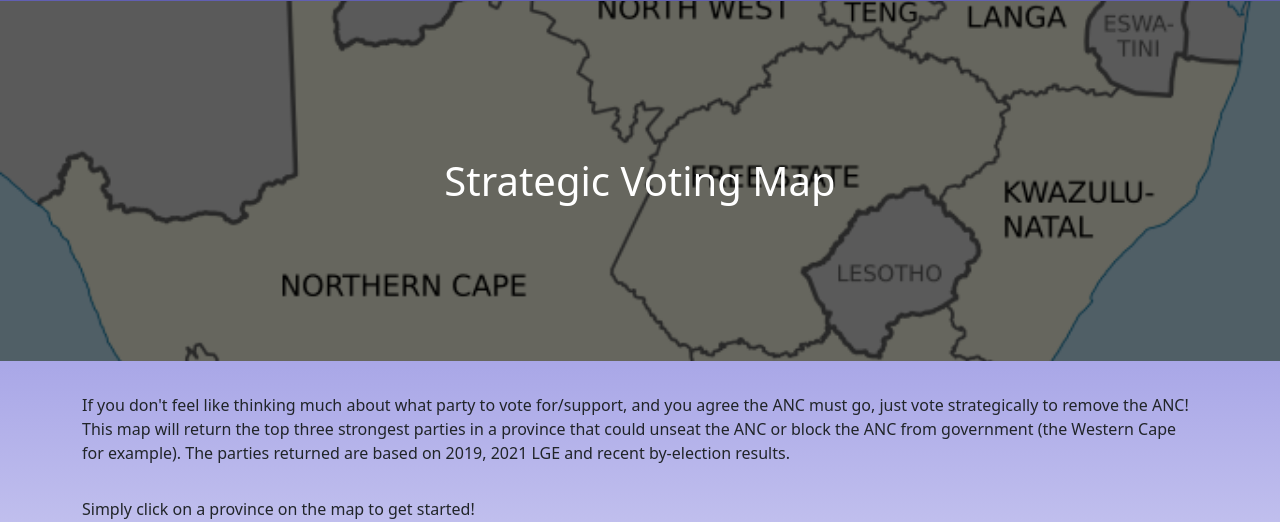
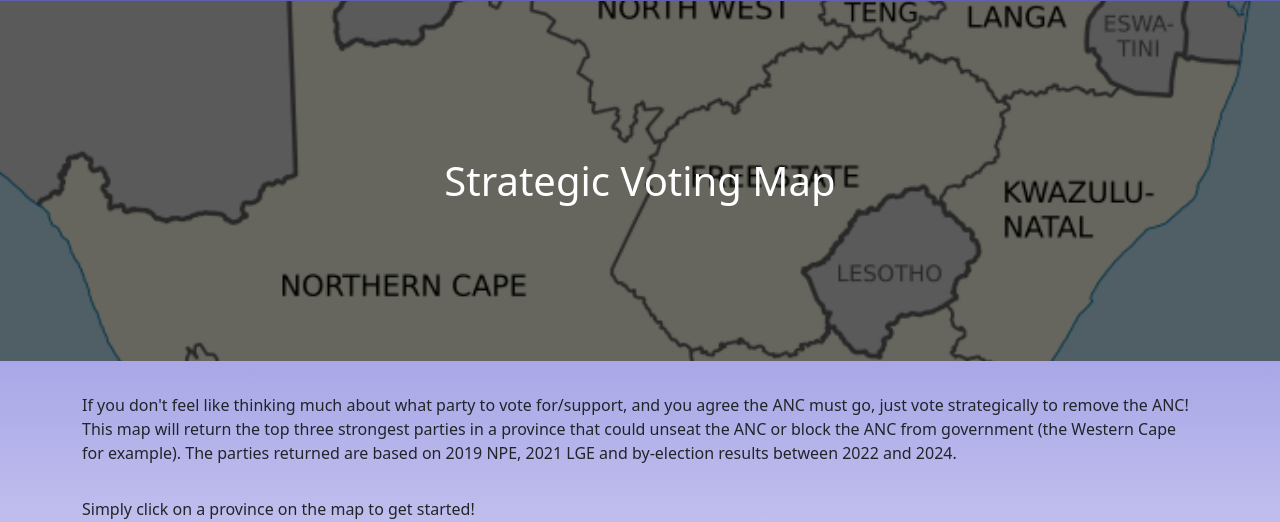
Before and after one commit to moppdev/howto2024, a PHP site: page /view/strategicmap.php in a window 1280 px wide. Shown: the part 55-577 px from the top of the page. Run offline with PHP 8.4, Linux system fonts and the light colour scheme.

Commit message:
Minor fixes and changes to summaries, MK party added, ffplus manifesto added

```diff
--- a/model/summaries.php
+++ b/model/summaries.php
@@ -6,6 +6,8 @@
     The NNP then left in 2001 after factional battles in the DA and coalesced with the ANC, and the Federal Alliance left and joined the Freedom Front Plus.
     It is a centrist, liberal party that has been the official opposition since the 2004 elections and they are the official opposition in five of the nine provinces which includes Gauteng, KwaZulu Natal, Northern Cape, Eastern Cape, and Free State provinces.
     The DA has governed the Western Cape since the 2009 elections with majorities ranging from 50% to 59%.
+
+    <br><br>
     The DA also governs multiple municipalities either by coalition or their own majorities in the Western Cape, Northern Cape, KwaZulu Natal, Eastern Cape and Gauteng.
     They’ve also governed Cape Town since 2006 first by coalition and then by their own majorities since 2011. They received 20% of the vote in 2019.
     Most DA-governed areas have been repeatedly ranked the best in terms of service delivery and economic growth by both independent indexes and governmental institutions. The DA offers moderate policies, both centre-left and centre-right and they support the concept of federalism (devolving powers like healthcare, policing, transport, etc to provincial governments).
@@ -13,6 +15,8 @@
     TAG;
     $eff = <<<'TAG'
     Founded in 2013, by expelled ANCYL leader Julius Malema and his allies, the Economic Freedom Fighters is a far-left, authoritarian, black nationalist party. The Economic Freedom Fighters advocate for land expropriation without compensation, nationalisation of mines and banks and Pan-Africanism in the form of a United States of Africa. They have also been accused of having fascist tendencies in the past. They are well known for their violent behaviour in councils and Parliament and have had run-ins regarding anti-minority rhetoric.
+
+    <br><br>
     The Economic Freedom Fighters is the third largest party in South Africa.
     They are the official opposition in the Limpopo, North West and Mpumalanga provinces.
     They got 10% of the national vote in 2019, a 4.4% increase from the 2014 elections when they first contested.
@@ -21,18 +25,22 @@
     TAG;
     $ifp = <<<'TAG'
     Founded in 1975 as an ANC front organization during the Apartheid era by the Zulu Prime Minister Mangosuthu Buthelezi, the IFP (as it came to be known in 1994) eventually broke away from the ANC in the early 80s after fundamental disagreements between Buthelezi and ANC leadership at the time.
-    The IFP is a conservative party with an emphasis on federal and free-market principles. During the early years of democracy, they had a Zulu nationalist outlook although that has mostly changed. The IFP is the only other party than the DA among the opposition to have governed a province (the KwaZulu Natal province from 1994 to 1999, and via a coalition with the ANC from 1999 to 2004). After 2004, they lost much of their support thanks to the rise of Jacob Zuma and the ANC in KwaZulu Natal as well as the breakaway party NFP between 2004 and 2014 and fell to a small 2.3% of the national vote in 2014. They have made a comeback since the 2019 national election.
+    The IFP is a conservative party with an emphasis on federal and free-market principles. During the early years of democracy, they had a Zulu nationalist outlook although that has mostly changed. The IFP is the only other party than the DA among the opposition to have governed a province (the KwaZulu Natal province from 1994 to 1999, and via a coalition with the ANC from 1999 to 2004).
+    <br><br>
+    After 2004, they lost much of their support thanks to the rise of Jacob Zuma and the ANC in KwaZulu Natal as well as the breakaway party NFP between 2004 and 2014 and fell to a small 2.3% of the national vote in 2014. They have made a comeback since the 2019 national election.
     After the 2021 elections, the IFP has continued their comeback, and it now governs most of the municipalities in Northern KwaZulu Natal via leading coalitions including fellow Multi-Party Charter members. They are also part of the City of Tshwane coalition.
 
     TAG;
     $good = <<<'TAG'
     Founded in 2018, by former DA Mayor of Cape Town Patricia De Lille, GOOD is a social-democratic, values-based party with a focus on issues such as good governance, social justice, and addressing inequality. Patricia de Lille emphasized a commitment to non-racialism and building a South Africa for all citizens. The party advocated for policies to address corruption, improve service delivery, promote economic inclusivity and implement a R999 Basic Income Grant.
+    <br><br>
     GOOD currently works with the ANC nationwide in municipal coalitions, including Sol Plaatje Municipality, the City of Johannesburg and Theewaterskloof Municipality. GOOD also occupies a position in the national government, where the leader, Patricia De Lille is the Minister of Tourism.
 
     TAG;
     $asa = <<<'TAG'
     Founded in 2020, by former DA Mayor of Johannesburg Herman Mashaba, ActionSA addresses issues of corruption, service delivery, and creating opportunities for all South Africans. The party states that it has been established to "set South Africa free from the restraints of a broken political system and build a prosperous, non-racial and secure future for all its people."
     Positioning itself as a centre-right, liberal and reformist party, ActionSA emphasizes efficient governance, job creation, and tackling socio-economic challenges. The party advocates for policies aimed at curbing corruption, improving service delivery, and fostering economic growth to uplift communities, as well as education and electoral reform.
+    <br><br>
     In 2021, the first election they contested, they managed to get 2.34% of the vote after only contesting in Newcastle, the City of eThekwini, KwaDukuza, the City of Johannesburg, the City of Tshwane, and the City of Ekurhuleni. The party has been extremely vocal for calls on tougher immigration policy and, through its leader Herman Mashaba, has often found itself at the centre of controversy around xenophobic rhetoric and violence in South Africa. ActionSA is currently in two municipal coalitions in the City of Tshwane and Newcastle, with their partners in the Multi-Party Charter.
 
     TAG;
@@ -45,13 +53,14 @@
     $bosa = <<<'TAG'
     Founded in 2022, by former DA Federal Leader Mmusi Maimane, Build One South Africa is a centrist, reformist and community-based party.
     It also has shown notions of supporting direct democracy by the way they select their candidates for Parliament by having applications open to all even outside the party.
-
-    BOSA has a 10-point practically-oriented list of solutions that includes grants for first-time employees that are graduates, a BIG, buliding five nuclear power stations within 10 years, etc.
+    <br><br>
+    BOSA has a 10-point practically-oriented list of solutions that includes grants for first-time employees who are graduates, a BIG, building five nuclear power stations within 10 years, etc.
 
     TAG;
     $ffplus = <<<'TAG'
     Originally founded as the Freedom Front by SADF General Constand Viljoen in 1994, the Freedom Front Plus was formed in 2003 by the merging of the Afrikaner Eenheidsbeweging (Afrikaner Unity Movement), the Conservative Party (the extremist split from the National Party in the Apartheid era), the Freedom Front and the Federal Alliance.
     In recent years, they’ve started to move away from being a party exclusively targeted at Afrikaners and more towards being a party for mainly Afrikaans-speaking minorities. They are a generally conservative party. They specifically focus on and promote language rights, minority rights and self-determination, especially regarding the Cape Independence question.
+    <br><br>
     Currently, they’re in multiple coalitions with the DA and other Multi-Party Charter members nationwide. Most notably in multiple municipalities in the Western Cape and the City of Tshwane.
 
     TAG;
@@ -63,13 +72,24 @@
     TAG;
     $pa = <<<'TAG'
     Founded in 2013 by controversial businessman Gayton McKenzie and former ANC member Kenny Kunene, the Patriotic Alliance (PA) is a populist political party in South Africa. The party aims to address socio-economic challenges, unemployment, crime, and corruption in South Africa. While the party advocates for job creation, economic empowerment, and improvement of living standards, it has garnered attention for its vocal stance on immigration.
-    The PA has been criticized for anti-immigrant rhetoric, which some perceive as xenophobic. It received 0.04% of the vote in 2019 and 0.87% of the vote in 2021.
+    The PA has been criticized for anti-immigrant rhetoric, which some perceive as xenophobic.
+    <br><br>
+    It received 0.04% of the vote in 2019 and 0.87% of the vote in 2021.
     The PA are currently in municipal coalitions with ANC nationwide most notably the City of Johannesburg and Nelson Mandela Bay Metropolitan Municipality.
 
     TAG;
     $pac = <<<'TAG'
     Founded in 1959 by Robert Sobukwe after a group of ANC members including Sobukwe, broke away from the ANC in response to the adoption of the Freedom Charter in 1955. The Pan-Africanist Congress of Azania is mostly based around black nationalist, African socialist and pan-African values. They reject communist ideals.
+    <br><br>
     The Pan Africanist Congress of Azania only received 0.19% of the national vote in 2019, just enough for a single seat in Parliament. It had much infighting in the past which has settled down in recent years.
+    TAG;
+
+    $mk = <<<'TAG'
+    uMkhonto we Sizwe (MK), meaning “Spear of the Nation”, similar to the ANC-aligned paramilitary group of the Apartheid years, was founded in 2023. Disgraced Former President Jacob Zuma is seen as the de-facto leader of the party, seeing that he’s the face of the party and after he announced publicly in December 2023 that he’ll remain an ANC member yet he won’t campaign for it in the upcoming elections but rather for the MK Party.
+
+    <br><br>
+
+    The MK Party has a mostly populist ideology with much RET (Radical Economic Transformation) and conservative influences. Recently, Zuma has publicly stated that if MK were to come to power, they would send pregnant teens to a facility on Robben Island and also show opposition to same-sex relationships and marriages, calling it a disgrace. He also said South Africa should use “African law” instead of “Dutch law”.
     TAG;
 
     $summaries = array(
@@ -83,7 +103,8 @@
         "IFP" => $ifp,
         "PA" => $pa,
         "PAC" => $pac,
-        "RISE" => $rise
+        "RISE" => $rise,
+        "MK" => $mk
     );
 
 ?>
--- a/src/mapwork.js
+++ b/src/mapwork.js
@@ -173,7 +173,7 @@
         case "KZN":
             getPartyInfo("IFP");
             getPartyInfo("DA");
-            getPartyInfo("EFF");
+            getPartyInfo("MK");
             break;
         case "FS":
             getPartyInfo("DA");
--- a/src/quiz.js
+++ b/src/quiz.js
@@ -139,7 +139,7 @@
     // Check score against ranges to select a party within that section of political spectrum
     if (score >= 29 && score <= 42)
     {
-        name_array = ["PAC", "EFF"];
+        name_array = ["PAC", "EFF", "MK"];
         random_index = Math.floor(Math.random() * 2);
         return getPartyInfo(name_array[random_index]);
     }
--- a/view/party.php
+++ b/view/party.php
@@ -32,7 +32,7 @@
             <div>
                 <h2>
                     <?php if($party_info['manifesto'] !== null) : ?>
-                            <a href="<?php echo $party_info["manifesto"] ?>">Download the <?php echo $party_info["abbr"] ?> 2024 Manifesto</a>
+                            <a href="<?php echo $party_info["manifesto"] ?>">Download/View the <?php echo $party_info["abbr"] ?> 2024 Manifesto</a>
                     <?php endif; ?>
                 </h2>
             </div>
@@ -71,7 +71,7 @@
         </a>
 
         <div>
-            All information for the summary was taken from commonly available information from sites such as Wikipedia, ChatGPT and the party in question's own website.
+            All information for the summary was taken from commonly available information from sites such as Wikipedia, ChatGPT, news articles and the party in question's own website.
         </div>
     </div>
 </main>
--- a/view/strategicmap.php
+++ b/view/strategicmap.php
@@ -28,7 +28,7 @@
     <div class="map_intro">
         If you don't feel like thinking much about what party to vote for/support, and you agree the ANC must go, just vote strategically to remove the ANC! This map will return the top three
         strongest parties in a province that could unseat the ANC or block the ANC from government (the Western Cape for example). The parties returned
-        are based on 2019, 2021 LGE and recent by-election results.
+        are based on 2019 NPE, 2021 LGE and by-election results between 2022 and 2024.
     </div>
 
     <div class="map_intro">
```
Also changed, not shown: model/partyinfo.json (+16 -2 lines), img/mk_leader.png (added), img/mk_logo.png (added).
